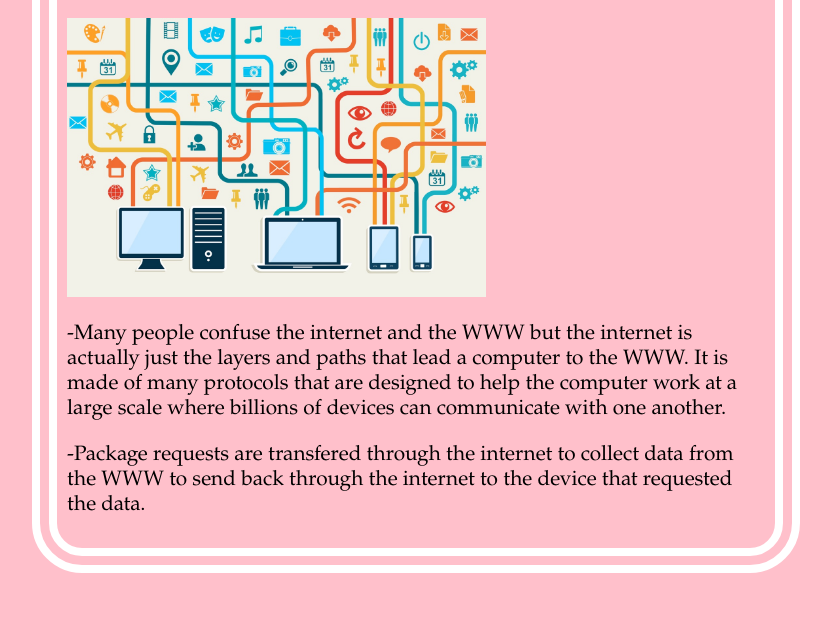
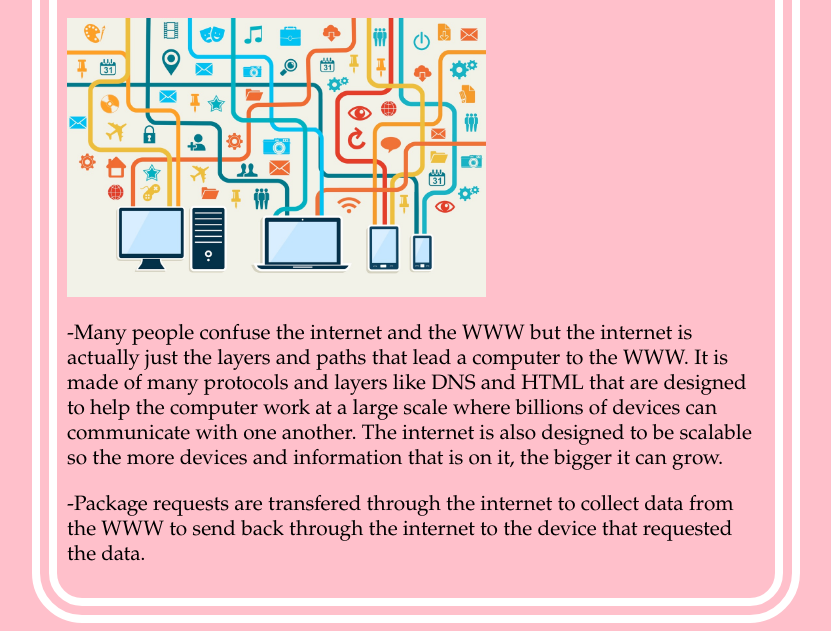
Before and after one commit to mnbvcxssd8/Internet.File, a plain HTML site: page Internet.html in a window 1280 px wide. Shown: the part 194-825 px from the top of the page, without its empty margins (224-1055 px from the left). Before the commit the page ends 800 px from the top, so only its background shows below. Drawn offline with Linux system fonts and the light colour scheme.

Commit message:
Update Internet.html

```diff
--- a/Internet.html
+++ b/Internet.html
@@ -23,7 +23,7 @@
         <h1 style = "background-color:#5ce0fa;color:white">How The Internet Works</h1>
         <p style="font-family:Garamond; font-size:130%;">The internet is the complex passageways that allow a computer to have access to the World Wide Web (WWW) and its databases.</p>
          <img src = "int2.jpg" width = 60% height = 20%>
-        <p style="font-family:Garamond; font-size:130%;">-Many people confuse the internet and the WWW but the internet is actually just the layers and paths that lead a computer to the WWW. It is made of many protocols that are designed to help the computer work at a large scale where billions of devices can communicate with one another.</p>
+        <p style="font-family:Garamond; font-size:130%;">-Many people confuse the internet and the WWW but the internet is actually just the layers and paths that lead a computer to the WWW. It is made of many protocols and layers like DNS and HTML that are designed to help the computer work at a large scale where billions of devices can communicate with one another. The internet is also designed to be scalable so the more devices and information that is on it, the bigger it can grow.</p>
        <p style="font-family:Garamond; font-size:130%;"> -Package requests are transfered through the internet to collect data from the WWW to send back through the internet to the device that requested the data. </p>
 
 </html>
```
